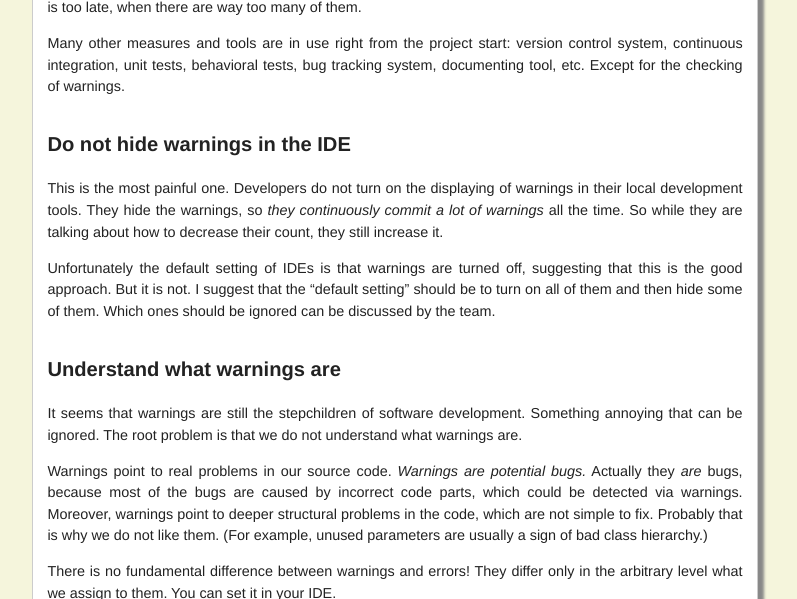
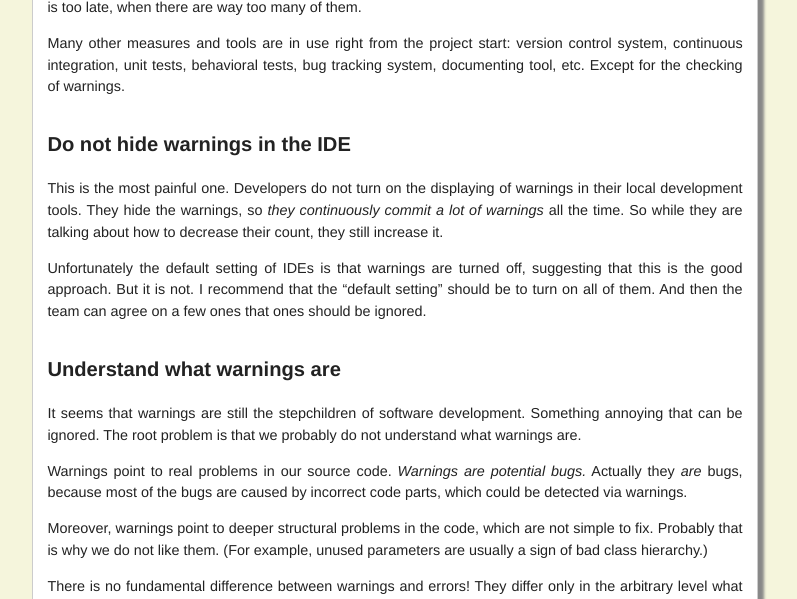
Before and after one commit to woj-tek/petozoltan.github.io, a Jekyll site: the page built from _posts/2016-07-13-how-to-handle-warnings.md, in a window 1280 px wide and 1400 px high, scrolled down 519 px, cut to the strip 0-599 px from the top of the window. Shown: the whole strip, without its empty margins (245-1042 px from the left). Built offline with Jekyll 4.4.1, drawn with Linux system fonts in a browser that asks for light colours; some of the changed text lies outside the part shown.

Commit message:
Update 2016-07-13-how-to-handle-warnings.md

```diff
--- a/_posts/2016-07-13-how-to-handle-warnings.md
+++ b/_posts/2016-07-13-how-to-handle-warnings.md
@@ -1,6 +1,6 @@
 ---
 layout: post
-title: "How To Handle Warnings"
+title: "How To Handle Warnings?"
 date: 2016-07-13
 ---
 
@@ -26,16 +26,18 @@ Many other measures and tools are in use right from the project start: version c
 
 This is the most painful one. Developers do not turn on the displaying of warnings in their local development tools. They hide the warnings, so *they continuously commit a lot of warnings* all the time. So while they are talking about how to decrease their count, they still increase it.
 
-Unfortunately the default setting of IDEs is that warnings are turned off, suggesting that this is the good approach. But it is not. I suggest that the "default setting" should be to turn on all of them and then hide some of them. Which ones should be ignored can be discussed by the team.
+Unfortunately the default setting of IDEs is that warnings are turned off, suggesting that this is the good approach. But it is not. I recommend that the "default setting" should be to turn on all of them. And then the team can agree on a few ones that ones should be ignored.
 
 
 ### Understand what warnings are
 
-It seems that warnings are still the stepchildren of software development. Something annoying that can be ignored. The root problem is that we do not understand what warnings are.
+It seems that warnings are still the stepchildren of software development. Something annoying that can be ignored. The root problem is that we probably do not understand what warnings are.
 
-Warnings point to real problems in our source code. *Warnings are potential bugs.* Actually they *are* bugs, because most of the bugs are caused by incorrect code parts, which could be detected via warnings. Moreover, warnings point to deeper structural problems in the code, which are not simple to fix. Probably that is why we do not like them. (For example, unused parameters are usually a sign of bad class hierarchy.)
+Warnings point to real problems in our source code. *Warnings are potential bugs.* Actually they *are* bugs, because most of the bugs are caused by incorrect code parts, which could be detected via warnings.
 
-There is no fundamental difference between warnings and errors! They differ only in the arbitrary level what we assign to them. You can set it in your IDE.
+Moreover, warnings point to deeper structural problems in the code, which are not simple to fix. Probably that is why we do not like them. (For example, unused parameters are usually a sign of bad class hierarchy.)
+
+There is no fundamental difference between warnings and errors! They differ only in the arbitrary level what we assign to them. You can set it in your IDE:
 
 ![](https://petozoltan.github.io/warning-levels.png)
 
@@ -44,7 +46,7 @@ And I do not have to mention that warnings should not be fixed via `SuppressWarn
 
 ### Add code checkers to your IDE
 
-I have heard this buzzword many times: "We will turn on Sonar", suggesting that after this everything will be fine. But it will not, since Sonar will not fix the warnings only show them.
+I have heard this buzzword many times: *"We will turn on Sonar"*, suggesting that after this everything will be fine. But it will not, since Sonar will not fix the warnings only show them.
 
 What does Sonar server exactly do?
 
```
Also changed, not shown: other parts of _posts/2016-07-13-how-to-handle-warnings.md (+9 -5 lines).
